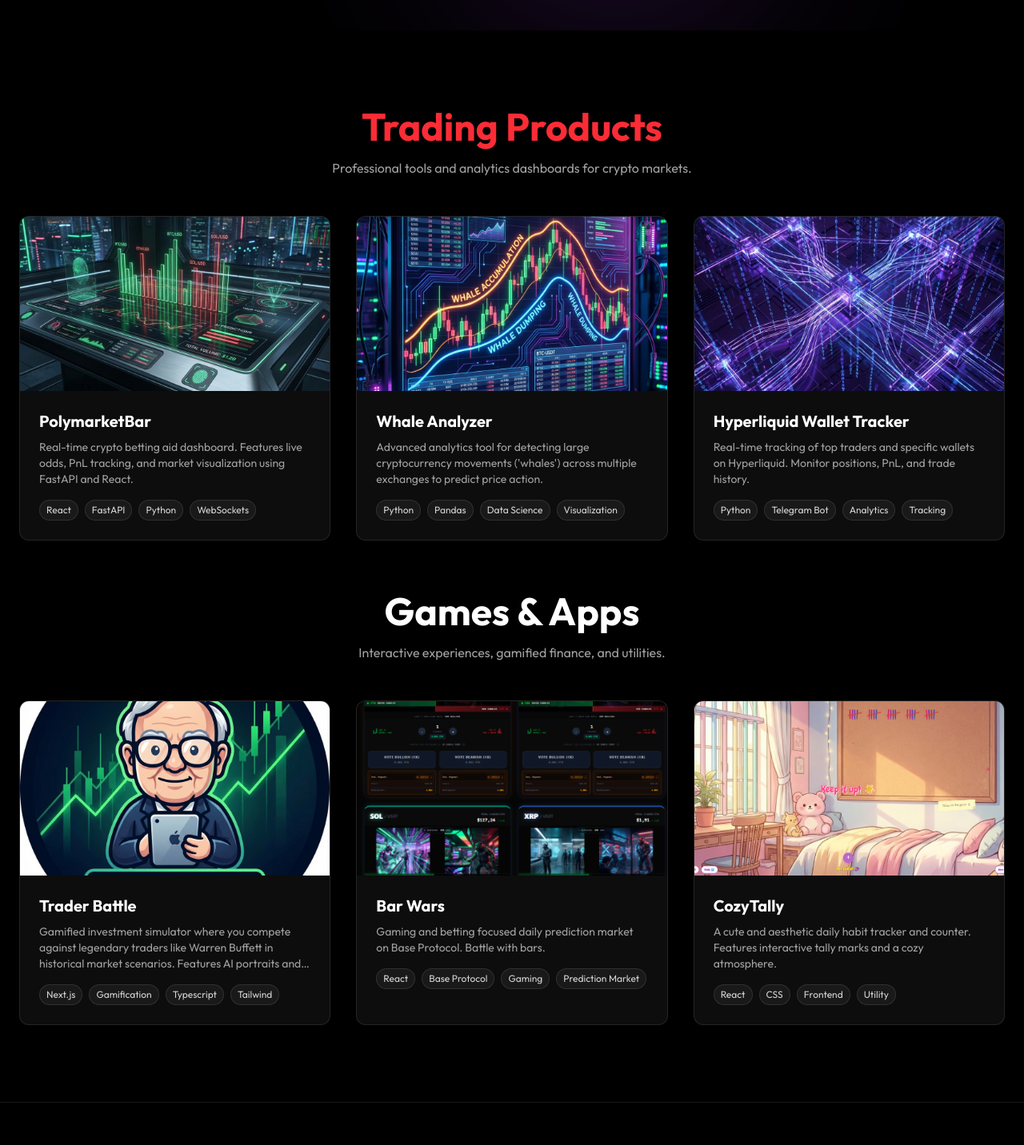
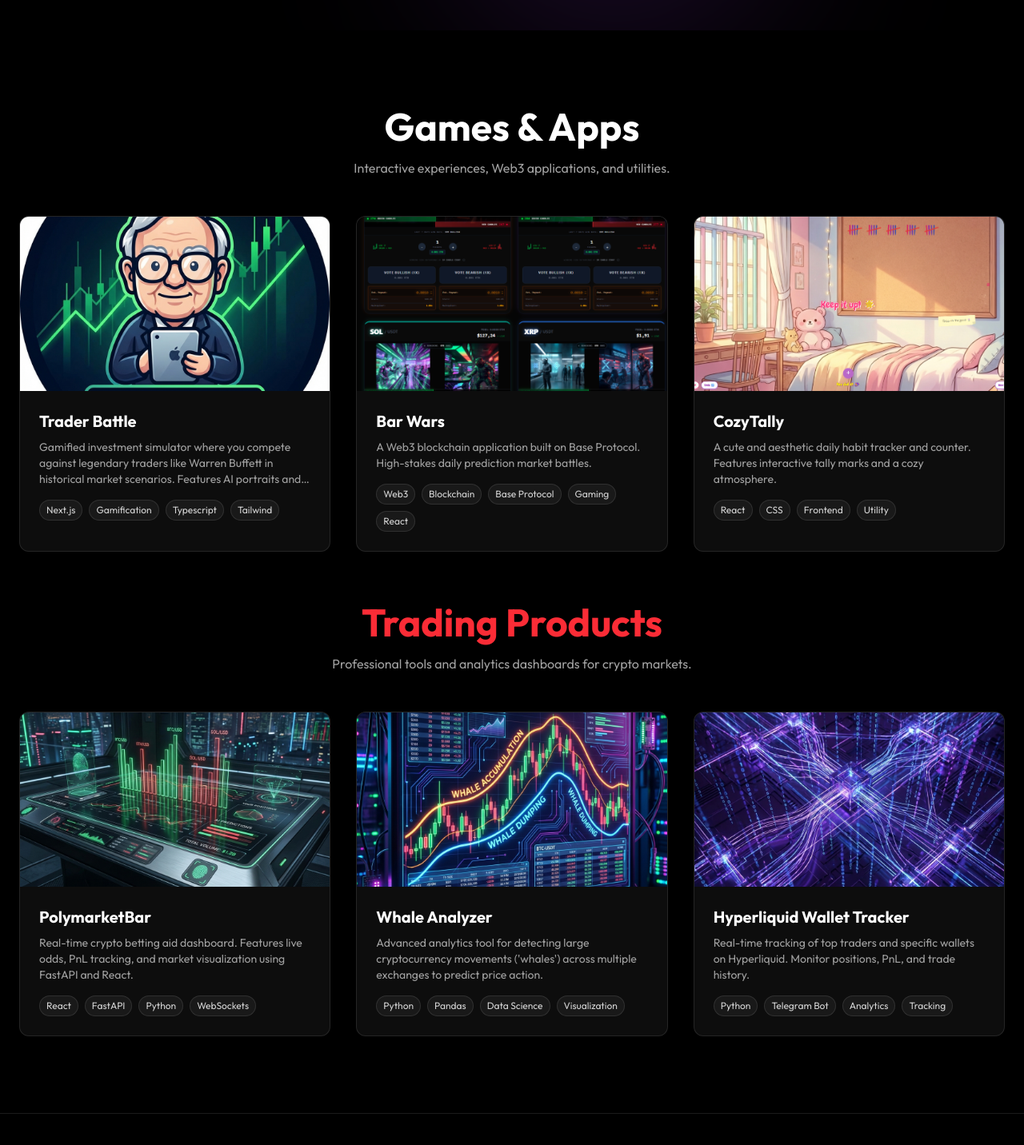
Before and after one commit to TradersEntertainment/myportfolio, a Next.js app: page / in a window 1280 px wide. Shown: the part 762-2194 px from the top of the page at 80% size. Built offline with nearby package versions, Linux system fonts and the light colour scheme.

Commit message:
feat: reorder projects and update bar wars description

```diff
--- a/components/Projects.tsx
+++ b/components/Projects.tsx
@@ -51,8 +51,8 @@ const otherProjects: Project[] = [
     },
     {
         title: "Bar Wars",
-        description: "Gaming and betting focused daily prediction market on Base Protocol. Battle with bars.",
-        tags: ["React", "Base Protocol", "Gaming", "Prediction Market"],
+        description: "A Web3 blockchain application built on Base Protocol. High-stakes daily prediction market battles.",
+        tags: ["Web3", "Blockchain", "Base Protocol", "Gaming", "React"],
         image: "/assets/bar-wars.png",
         link: "https://candlewars.up.railway.app/",
         github: undefined,
@@ -115,8 +115,23 @@ export function Projects() {
         <section id="projects" className="py-24 bg-black/50 relative">
             <div className="container px-4 md:px-6">
 
-                {/* Section 1: Trading Products */}
+                {/* Section 1: Games & Apps */}
                 <div className="mb-16">
+                    <div className="mb-12 text-center animate-fade-in-up">
+                        <h2 className="text-3xl md:text-5xl font-bold mb-4">Games & Apps</h2>
+                        <p className="text-neutral-400 max-w-2xl mx-auto">
+                            Interactive experiences, Web3 applications, and utilities.
+                        </p>
+                    </div>
+                    <div className="grid grid-cols-1 md:grid-cols-2 lg:grid-cols-3 gap-8">
+                        {otherProjects.map((project, index) => (
+                            <ProjectCard key={index} project={project} index={index} />
+                        ))}
+                    </div>
+                </div>
+
+                {/* Section 2: Trading Products */}
+                <div>
                     <div className="mb-12 text-center animate-fade-in-up">
                         <h2 className="text-3xl md:text-5xl font-bold mb-4 text-red-500">Trading Products</h2>
                         <p className="text-neutral-400 max-w-2xl mx-auto">
@@ -125,21 +140,6 @@ export function Projects() {
                     </div>
                     <div className="grid grid-cols-1 md:grid-cols-2 lg:grid-cols-3 gap-8">
                         {tradingProjects.map((project, index) => (
-                            <ProjectCard key={index} project={project} index={index} />
-                        ))}
-                    </div>
-                </div>
-
-                {/* Section 2: Other Projects */}
-                <div>
-                    <div className="mb-12 text-center animate-fade-in-up">
-                        <h2 className="text-3xl md:text-5xl font-bold mb-4">Games & Apps</h2>
-                        <p className="text-neutral-400 max-w-2xl mx-auto">
-                            Interactive experiences, gamified finance, and utilities.
-                        </p>
-                    </div>
-                    <div className="grid grid-cols-1 md:grid-cols-2 lg:grid-cols-3 gap-8">
-                        {otherProjects.map((project, index) => (
                             <ProjectCard key={index} project={project} index={index} delayOffset={3} />
                         ))}
                     </div>
```
